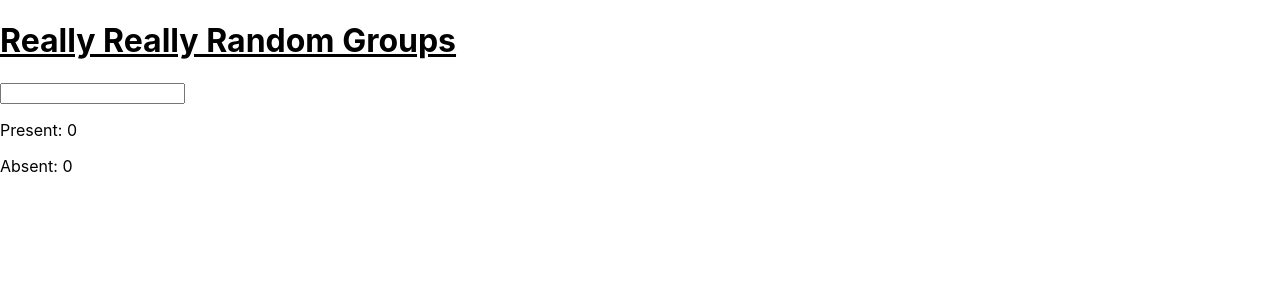
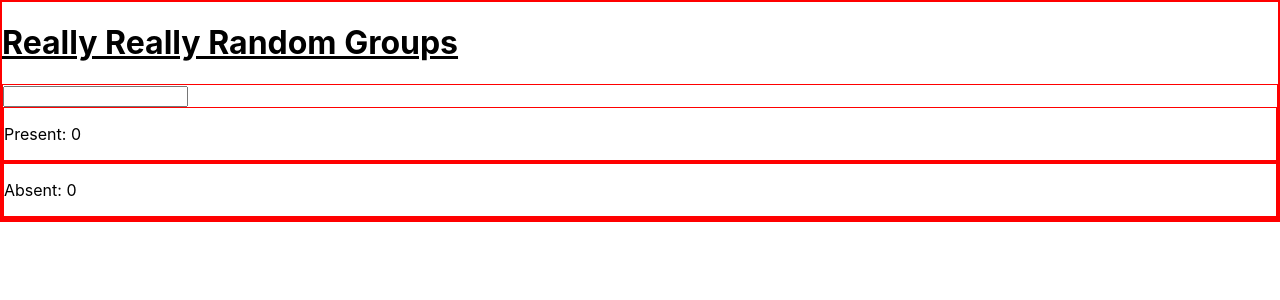
Before and after one commit to nicoraven/random-teams, a React (Create React App) app: page /#/ in a window 1280 px wide. Shown: the top 300 px of the page. Built offline with nearby package versions, Linux system fonts and the light colour scheme.

Commit message:
new feat: clicking on names toggles their attendance

```diff
--- a/src/App.css
+++ b/src/App.css
@@ -1,3 +1,7 @@
 #header {
 	text-decoration: underline;
 }
+
+div {
+	border: solid 1px red;
+}
--- a/src/attendance.js
+++ b/src/attendance.js
@@ -2,10 +2,6 @@ import React, { Component } from 'react';
 import './App.css';
 
 class Attendance extends Component {
-    // constructor() {
-    //     super();
-    // }
-
     state = {
         present: [],
         absent: []
@@ -20,7 +16,7 @@ class Attendance extends Component {
         if (this.props.location.search.length > 0) {
 
             let queryParams = {};
-            let inputQuery = this.props.location.search.replace('?','').replace('%20', ' ').split('&');
+            let inputQuery = this.props.location.search.replace('?','').replace(/%20/g, ' ').split('&');
 
             for (let i = 0; i < inputQuery.length; i++) {
                 let queryPair = inputQuery[i].split('=');
@@ -43,8 +39,6 @@ class Attendance extends Component {
 
         newQuery = "?".concat(newQuery.join("&"));
 
-        console.log(newQuery);
-        console.log(this.props);
         this.props.history.push('/'+newQuery);
     }
 
@@ -58,7 +52,7 @@ class Attendance extends Component {
                 let updatedPresent = this.state.present;
                 updatedPresent = [...updatedPresent, newName.toLowerCase()];
                 this.setState({present: updatedPresent}, () => {
-                    console.log(this.state);
+                    console.log("added!", this.state);
                     this.formNewURL();
                 });
             };
@@ -66,38 +60,77 @@ class Attendance extends Component {
         }
     }
 
+    toggleAttendance = (event) => {
+        let clickedName = event.target.innerText.toLowerCase();
+        let attendance = event.target.parentNode.id;
+        let updatedList = this.state;
+
+        let index = updatedList[attendance].findIndex(name => {return name === clickedName});
+        updatedList[attendance].splice(index, 1);
+
+        if (attendance === "present") {
+            updatedList.absent = [...updatedList.absent, clickedName];
+        } else {
+            updatedList.present = [...updatedList.present, clickedName];
+        };
+
+        this.setState({present: updatedList.present, absent: updatedList.absent}, () => {
+            this.formNewURL();
+        });
+    }
+
     render() {
         console.log("rendering!", this.state);
-        let sortedPresent = this.state.present.sort((a, b) => {
-            return a.localeCompare(b);
-        });
-        let sortedAbsent = this.state.absent.sort((a, b) => {
-            return a.localeCompare(b);
-        });
-
-        let presentCount = this.state.present.length;
-        let absentCount = this.state.absent.length;
-
-        let presentNames = sortedPresent.map((name, index) => {
-            name = name.charAt(0).toUpperCase() + name.slice(1);
-            return (<li key={index} >{name}</li>)
-        });
-        let absentNames = sortedAbsent.map((name, index) => {
-            name = name.charAt(0).toUpperCase() + name.slice(1);
-            return (<li key={index} >{name}</li>)
-        });
 
         return (
             <div>
                 <input type="text" id="name-input" name="name" onKeyDown={this.submitHandler}/>
-                <p>Present: <span id="present-count">{presentCount}</span></p>
-                <ul id="present">
+                <PresentTab present={this.state.present} switch={this.toggleAttendance} />
+                <AbsentTab absent={this.state.absent} switch={this.toggleAttendance} />
+            </div>
+        )
+    }
+}
+
+class PresentTab extends Component {
+    render() {
+        let paxCount = this.props.present.length;
+        let sorted = this.props.present.sort((a, b) => {
+            return a.localeCompare(b);
+        });
+        let presentNames = sorted.map((name, index) => {
+            name = name.charAt(0).toUpperCase() + name.slice(1);
+            return (<div key={index} onClick={this.props.switch} >{name}</div>)
+        });
+
+        return (
+            <div className="tab">
+                <p>Present: <span className="pax-count">{paxCount}</span></p>
+                <div className="names" id="present">
                     {presentNames}
-                </ul>
-                <p>Absent: <span id="present-count">{absentCount}</span></p>
-                <ul id="absent">
+                </div>
+            </div>
+        )
+    }
+}
+
+class AbsentTab extends Component {
+    render() {
+        let paxCount = this.props.absent.length;
+        let sorted = this.props.absent.sort((a, b) => {
+            return a.localeCompare(b);
+        });
+        let absentNames = sorted.map((name, index) => {
+            name = name.charAt(0).toUpperCase() + name.slice(1);
+            return (<div key={index} onClick={this.props.switch} >{name}</div>)
+        });
+
+        return (
+            <div className="tab">
+                <p>Absent: <span className="pax-count">{paxCount}</span></p>
+                <div className="names" id="absent">
                     {absentNames}
-                </ul>
+                </div>
             </div>
         )
     }
```
